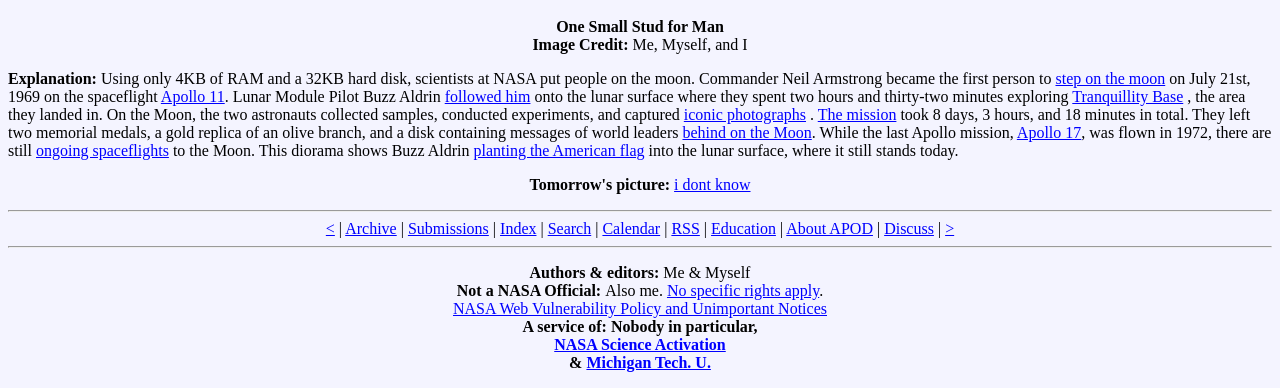
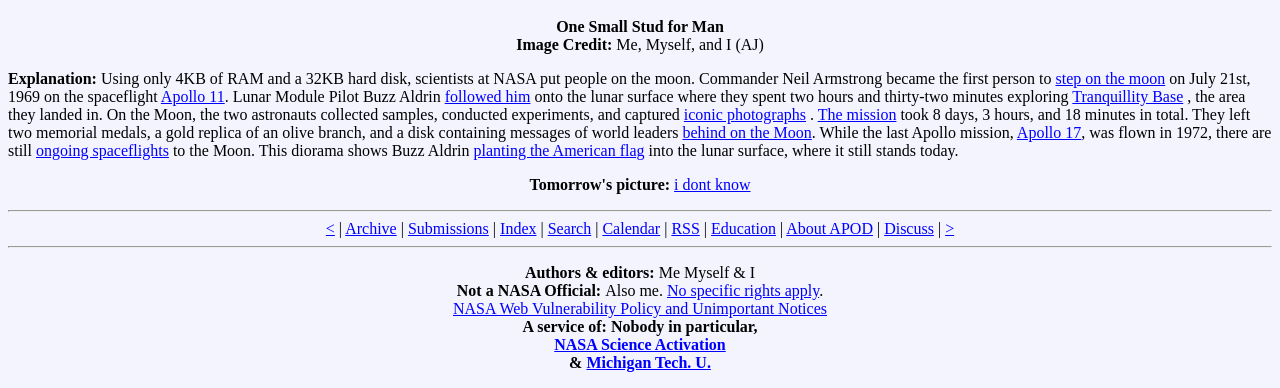
Before and after one commit to Daffy-Dill/daffy-dill-UPOD.github.io, a plain HTML site: page index.html in a window 1280 px wide. Shown: the part 434-822 px from the top of the page. Drawn offline with Linux system fonts and the light colour scheme.

Commit message:
Update index.html

```diff
--- a/index.html
+++ b/index.html
@@ -32,7 +32,7 @@ the highest resolution version available." style="max-width:50%">
 
 <b> Image Credit: </b>
 
-Me, Myself, and I
+Me, Myself, and I (AJ)
 
 </center> <p>
 
@@ -80,8 +80,7 @@ Lunar Module Pilot Buzz Aldrin <a href="images/julius.jpg">followed him</a>
 
 <hr><p>
 <b> Authors & editors: </b>
-Me &
-Myself<br>
+Me Myself & I<br>
 <b>Not a NASA Official: </b> Also me.
 <a href="https://www.example.com">No specific rights apply</a>.<br>
 <a href="https://www.example.com">NASA Web
```
